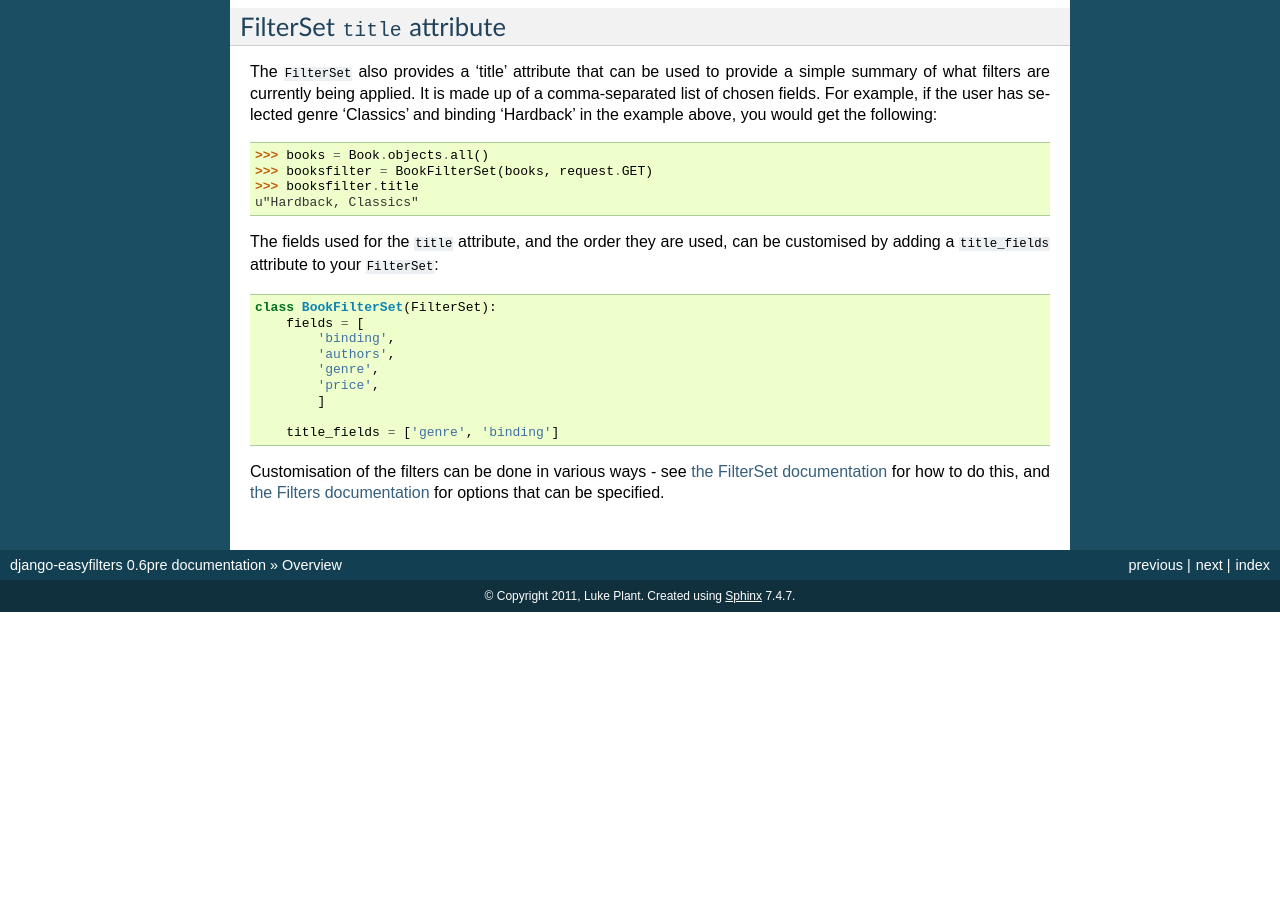
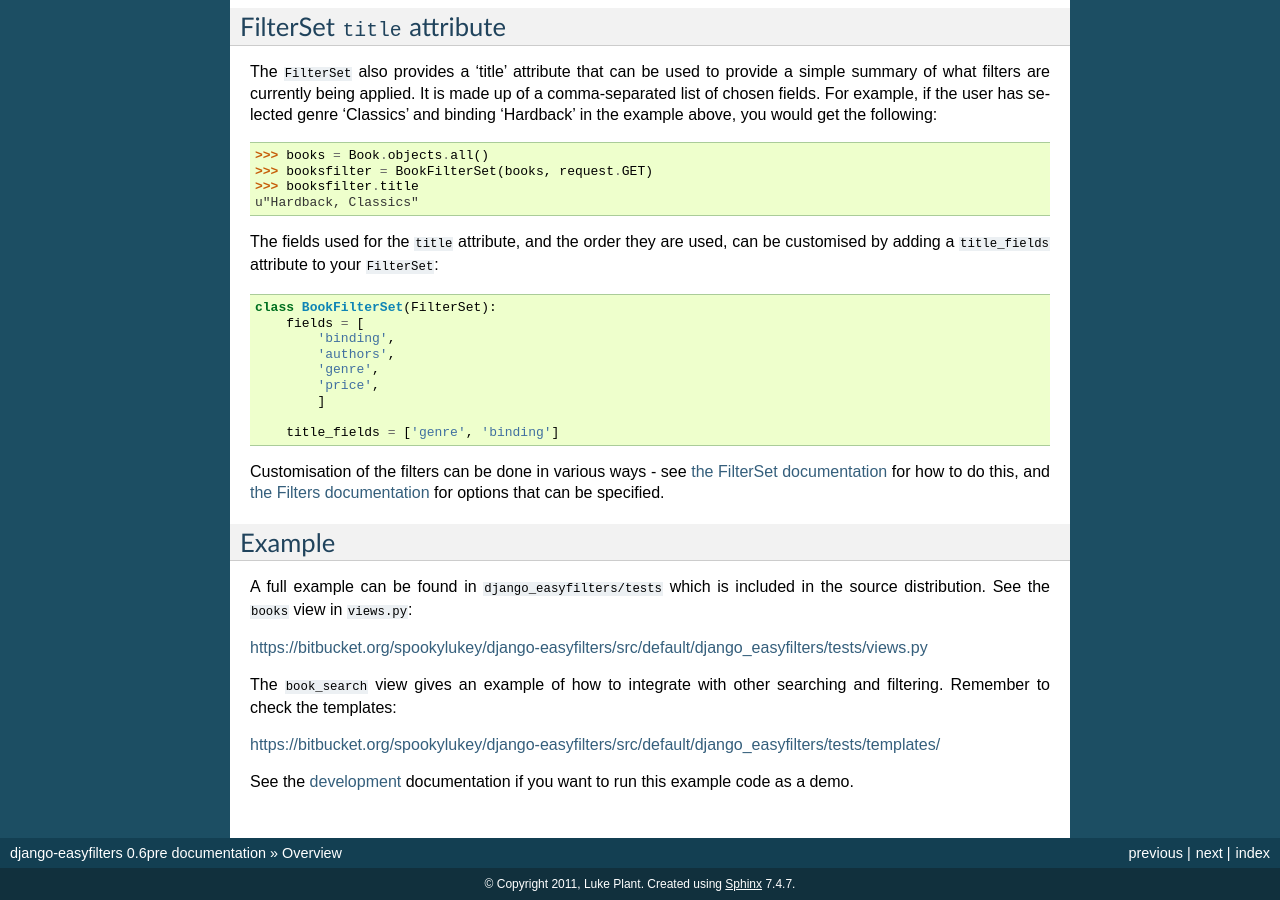
Before and after one commit to ionelmc/django-easyfilters, a Sphinx documentation site: the page built from docs/overview.rst, in a window 1280 px wide and 900 px high, scrolled down 2060 px. Built offline with Sphinx 7.4.7, drawn with Linux system fonts in a browser that asks for light colours; before the commit the page ends 2672 px from its top, so only the background shows below that.

Commit message:
Added information about the example code available in the source.

```diff
--- a/docs/overview.rst
+++ b/docs/overview.rst
@@ -164,3 +164,19 @@ customised by adding a ``title_fields`` attribute to your ``FilterSet``:
 Customisation of the filters can be done in various ways - see :doc:`the
 FilterSet documentation <filterset>` for how to do this, and :doc:`the Filters
 documentation <filters>` for options that can be specified.
+
+
+Example
+-------
+
+A full example can be found in ``django_easyfilters/tests`` which is included in
+the source distribution. See the ``books`` view in ``views.py``:
+
+https://bitbucket.org/spookylukey/django-easyfilters/src/default/django_easyfilters/tests/views.py
+
+The ``book_search`` view gives an example of how to integrate with other searching and filtering. Remember to check the templates:
+
+https://bitbucket.org/spookylukey/django-easyfilters/src/default/django_easyfilters/tests/templates/
+
+See the :doc:`development <develop>` documentation if you want to run this
+example code as a demo.
```
